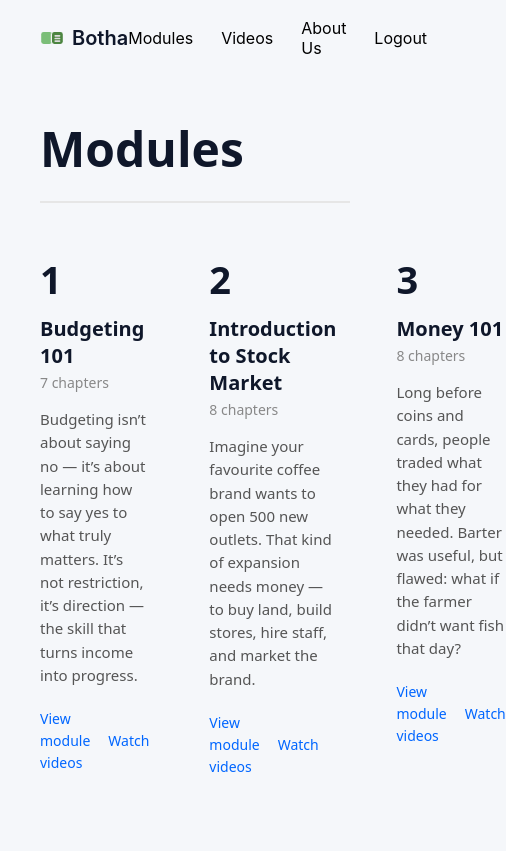
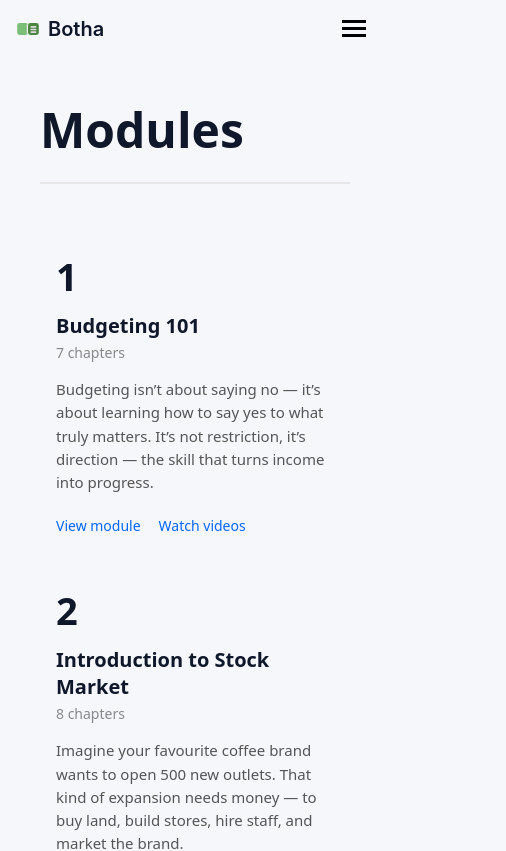
Before and after one commit to PriyadharshanSaba/botha, a Next.js app: page /modules in a window 390 px wide. Shown: the top 851 px of the page, 506 px wide, since content can reach past the window. Built offline with nearby package versions, Linux system fonts and the light colour scheme.

Commit message:
fix: prevent unauthorized access using middleware + added mobile UI improvements

```diff
--- /dev/null
+++ b/app/AppShell.tsx
@@ -0,0 +1,18 @@
+"use client";
+
+import { usePathname } from "next/navigation";
+import Header from "./components/Header";
+
+export default function AppShell({ children }: { children: React.ReactNode }) {
+  const pathname = usePathname();
+
+  // middleware already handles protection!
+  const showHeader = pathname !== "/";
+
+  return (
+    <>
+      {showHeader && <Header />}
+      {children}
+    </>
+  );
+}
--- a/app/HeaderWrapper.tsx
+++ /dev/null
@@ -1,18 +0,0 @@
-"use client";
-
-import { usePathname } from "next/navigation";
-import Header from "./components/Header";
-
-export default function HeaderWrapper({ children }: { children: React.ReactNode }) {
-  const pathname = usePathname();
-
-  // hide header ONLY on the login page
-  const hideHeader = pathname === "/";
-
-  return (
-    <>
-      {!hideHeader && <Header />}
-      {children}
-    </>
-  );
-}
--- /dev/null
+++ b/app/api/login/route.ts
@@ -0,0 +1,34 @@
+import { NextResponse } from "next/server";
+
+export async function POST(req: Request) {
+  const { email, password } = await req.json();
+
+  const validUsers = [
+    { email: "priyadharshan.97@gmail.com", password: "password123" },
+    { email: "amogh036@gmail.com", password: "password123" },
+    { email: "1@1", password: "1" }
+  ];
+
+  const isValid = validUsers.some(
+    (u) => u.email === email && u.password === password
+  );
+
+  if (!isValid) {
+    return NextResponse.json({ success: false, message: "Invalid credentials" }, { status: 401 });
+  }
+
+  // Set secure, httpOnly cookie
+  const response = NextResponse.json({ success: true });
+
+  response.cookies.set({
+    name: "logged_in",
+    value: "1",
+    httpOnly: true,
+    secure: process.env.NODE_ENV === "production",
+    sameSite: "lax",
+    path: "/",
+    maxAge: 60 * 60 * 24 * 7 // 7 days
+  });
+
+  return response;
+}
--- /dev/null
+++ b/app/api/logout/route.ts
@@ -0,0 +1,14 @@
+import { NextResponse } from "next/server";
+
+export async function POST() {
+  const response = NextResponse.json({ success: true });
+
+  response.cookies.set({
+    name: "logged_in",
+    value: "",
+    path: "/",
+    expires: new Date(0) // instantly expires
+  });
+
+  return response;
+}
--- a/app/components/Header.tsx
+++ b/app/components/Header.tsx
@@ -3,28 +3,34 @@
 import Link from "next/link";
 import Image from "next/image";
 import { useRouter } from "next/navigation";
+import { useState } from "react";
 import "./header.css";
 
 export default function Header() {
   const router = useRouter();
+  const [open, setOpen] = useState(false);
 
-  function handleLogout() {
-    localStorage.removeItem("logged_in");
+  async function handleLogout() {
+    await fetch("/api/logout", { method: "POST" });
     router.push("/");
   }
+
   return (
     <header className="header">
+
+      {/* Left side — Logo + Brand */}
       <div className="header-left">
         <Image
           src="/logo.svg"
-          alt="botha {}"
+          alt="botha-logo"
           width={24}
           height={24}
         />
         <span className="brand">Botha</span>
       </div>
 
-      <nav className="header-nav">
+      {/* Desktop navigation */}
+      <nav className="header-nav desktop-nav">
         <Link href="/modules" className="nav-link">Modules</Link>
         <Link href="/videos" className="nav-link">Videos</Link>
         <Link href="/about" className="nav-link">About Us</Link>
@@ -32,6 +38,38 @@ export default function Header() {
           Logout
         </button>
       </nav>
+
+      {/* Hamburger icon (mobile only) */}
+      <button
+        className="hamburger"
+        onClick={() => setOpen(!open)}
+        aria-label="Toggle menu"
+      >
+        <div className={open ? "bar open bar1" : "bar bar1"}></div>
+        <div className={open ? "bar open bar2" : "bar bar2"}></div>
+        <div className={open ? "bar open bar3" : "bar bar3"}></div>
+      </button>
+
+      {/* Mobile Dropdown Menu */}
+      {open && (
+        <nav className="mobile-nav">
+          <Link href="/modules" className="mobile-link" onClick={() => setOpen(false)}>
+            Modules
+          </Link>
+
+          <Link href="/videos" className="mobile-link" onClick={() => setOpen(false)}>
+            Videos
+          </Link>
+
+          <Link href="/about" className="mobile-link" onClick={() => setOpen(false)}>
+            About Us
+          </Link>
+
+          <button className="mobile-logout" onClick={handleLogout}>
+            Logout
+          </button>
+        </nav>
+      )}
     </header>
   );
 }
--- a/app/components/header.css
+++ b/app/components/header.css
@@ -1,11 +1,15 @@
+/* ================================
+      DESKTOP HEADER
+================================ */
 .header {
   width: 100%;
   padding: 18px 40px;
   display: flex;
   justify-content: space-between;
   align-items: center;
-  /* border-bottom: 1px solid #e6e6e6; */
   background: #f5f7fa;
+  position: relative; /* allows mobile dropdown absolute positioning */
+  z-index: 1000;
 }
 
 .header-left {
@@ -40,7 +44,7 @@
   font-weight: 600;
 }
 
-/* logout button */
+/* Logout button */
 .logout-btn {
   background: none;
   border: none;
@@ -52,3 +56,95 @@
 .logout-btn:hover {
   text-decoration: underline;
 }
+
+/* Hide hamburger on desktop */
+.hamburger {
+  display: none;
+}
+
+
+/* ================================
+      MOBILE HEADER
+================================ */
+@media (max-width: 768px) {
+
+  /* Header layout changes */
+  .header {
+    padding: 14px 16px;
+    flex-direction: row;
+    justify-content: space-between;
+  }
+
+  /* Hide desktop nav */
+  .desktop-nav {
+    display: none;
+  }
+
+  /* ----- Hamburger Icon (Right Side) ----- */
+  .hamburger {
+    display: flex;
+    flex-direction: column;
+    gap: 4px;
+    background: none;
+    border: none;
+    cursor: pointer;
+    padding: 6px 8px;
+    margin-left: auto; /* pushes it to the right */
+    z-index: 1001; /* ensures it stays clickable */
+  }
+
+  .bar {
+    width: 24px;
+    height: 3px;
+    background: #000;
+    transition: 0.3s ease;
+  }
+
+  /* Hamburger animation to X */
+  .bar1.open {
+    transform: translateY(6px) rotate(45deg);
+  }
+  .bar2.open {
+    opacity: 0;
+  }
+  .bar3.open {
+    transform: translateY(-6px) rotate(-45deg);
+  }
+
+  /* ----- Mobile Dropdown ----- */
+  .mobile-nav {
+    display: flex;
+    flex-direction: column;
+    position: absolute;
+    top: 60px;          /* drops down BELOW header */
+    right: 0;
+    width: 100%;
+    background: #f7f7f7;
+    padding: 12px 0;
+    border-top: 1px solid #eee;
+    z-index: 999;       /* sits below hamburger but above everything else */
+  }
+
+  .mobile-link {
+    padding: 14px 20px;
+    font-size: 16px;
+    text-decoration: none;
+    color: #000;
+    text-align: center;
+    /* border-bottom: 1px solid #f1f1f1; */
+  }
+
+  .mobile-link:hover {
+    background: white;
+  }
+
+  .mobile-logout {
+    padding: 14px 20px;
+    background: none;
+    border: none;
+    text-align: center;
+    font-size: 16px;
+    color: #d9534f;
+    cursor: pointer;
+  }
+}
--- a/app/globals.css
+++ b/app/globals.css
@@ -79,6 +79,25 @@ input:focus{ box-shadow:0 0 0 4px rgba(14,165,233,0.06); border-color:#60a5fa }
 .panel{ margin-top:18px; padding:12px; border-radius:8px; background:#f8fafc }
 ul{ margin:8px 0 0 18px }
 
-@media (max-width:480px){
-  .card{ padding:20px }
+
+/* Base mobile breakpoint */
+@media (max-width: 768px) {
+  body {
+    padding: 0;
+    margin: 0;
+  }
+
+  .card {
+    width: 100%;
+    padding: 20px;
+    box-sizing: border-box;
+  }
+
+  .title {
+    font-size: 24px;
+  }
+
+  input {
+    font-size: 16px;
+  }
 }
--- a/app/layout.tsx
+++ b/app/layout.tsx
@@ -1,7 +1,7 @@
 // app/layout.tsx
 import "./globals.css";
 import React from "react";
-import HeaderWrapper from "./HeaderWrapper";
+import AppShell from "./AppShell";
 
 export const metadata = {
   title: "Botha",
@@ -12,9 +12,9 @@ export default function RootLayout({ children }: { children: React.ReactNode })
   return (
     <html lang="en">
       <body>
-        <HeaderWrapper>
+        <AppShell>
           {children}
-        </HeaderWrapper>
+        </AppShell>
       </body>
     </html>
   );
--- a/app/modules/module-detail.css
+++ b/app/modules/module-detail.css
@@ -66,3 +66,43 @@ blockquote {
   color: #666;
   font-style: italic;
 }
+
+
+/* Module Detail Responsive */
+@media (max-width: 768px) {
+  .container {
+    padding: 0 16px;
+  }
+
+  .module-header {
+    flex-direction: column;
+    align-items: flex-start;
+    gap: 12px;
+  }
+
+  .module-number {
+    font-size: 26px;
+  }
+
+  .module-info h1 {
+    font-size: 24px;
+  }
+
+  .subtitle {
+    font-size: 14px;
+  }
+
+  .chapter h2 {
+    font-size: 20px;
+  }
+
+  .chapter h3 {
+    font-size: 16px;
+  }
+
+  .chapter p,
+  .chapter ul {
+    font-size: 14px;
+    line-height: 1.6;
+  }
+}
--- a/app/modules/modules.css
+++ b/app/modules/modules.css
@@ -75,3 +75,19 @@
 .module-links .link:hover {
   text-decoration: underline;
 }
+
+/* Modules Page Responsive */
+@media (max-width: 768px) {
+  .modules-grid {
+    grid-template-columns: 1fr;
+    gap: 16px;
+  }
+
+  .module-card {
+    padding: 16px;
+  }
+
+  .module-header h1 {
+    font-size: 22px;
+  }
+}
```
Also changed, not shown: app/page.tsx (+14 -28 lines), middleware.ts (added, +30 -0 lines).
